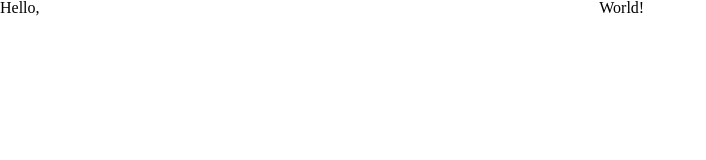
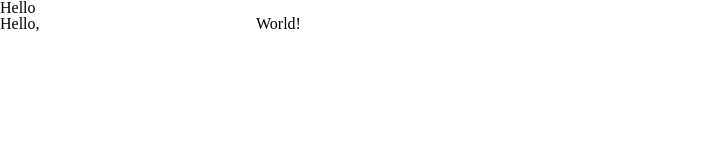
Before and after one commit to wylie/jelly, a website: page examples/index.html in a window 1280 px wide. Shown: the whole page, without its empty margins (0-706 px from the left). Drawn offline with Linux system fonts and the light colour scheme.

Commit message:
final commit for the night

```diff
--- a/examples/index.html
+++ b/examples/index.html
@@ -8,9 +8,12 @@
 </head>
 <body>
 
-	<div class="lay two-eight">
-		<div class="col">Hello,</div>
-		<div class="col">World!</div>
+	<div class="col">Hello</div>
+	<div class="row">
+		<div class="lay two">
+			<div class="col">Hello,</div>
+			<div class="col">World!</div>
+		</div>
 	</div>
 
 </body>
--- a/less/layout.less
+++ b/less/layout.less
@@ -1,11 +1,15 @@
-body {
+.row {
 	display: table;
 	width: 100%;
+	> .col {
+		display: block;
+		width: 100%;
 	}
-.lay {
+	> .lay {
 		display: table-row;
 		> .col {
 			display: table-cell;
+			width: 100%;
 		}
 		&.one {
 			> .col {
@@ -56,3 +60,4 @@
 			}
 		}
 	}
+}
```
Also changed, not shown: examples/jelly.css. Lines whose indentation alone changed are shown as unchanged.
